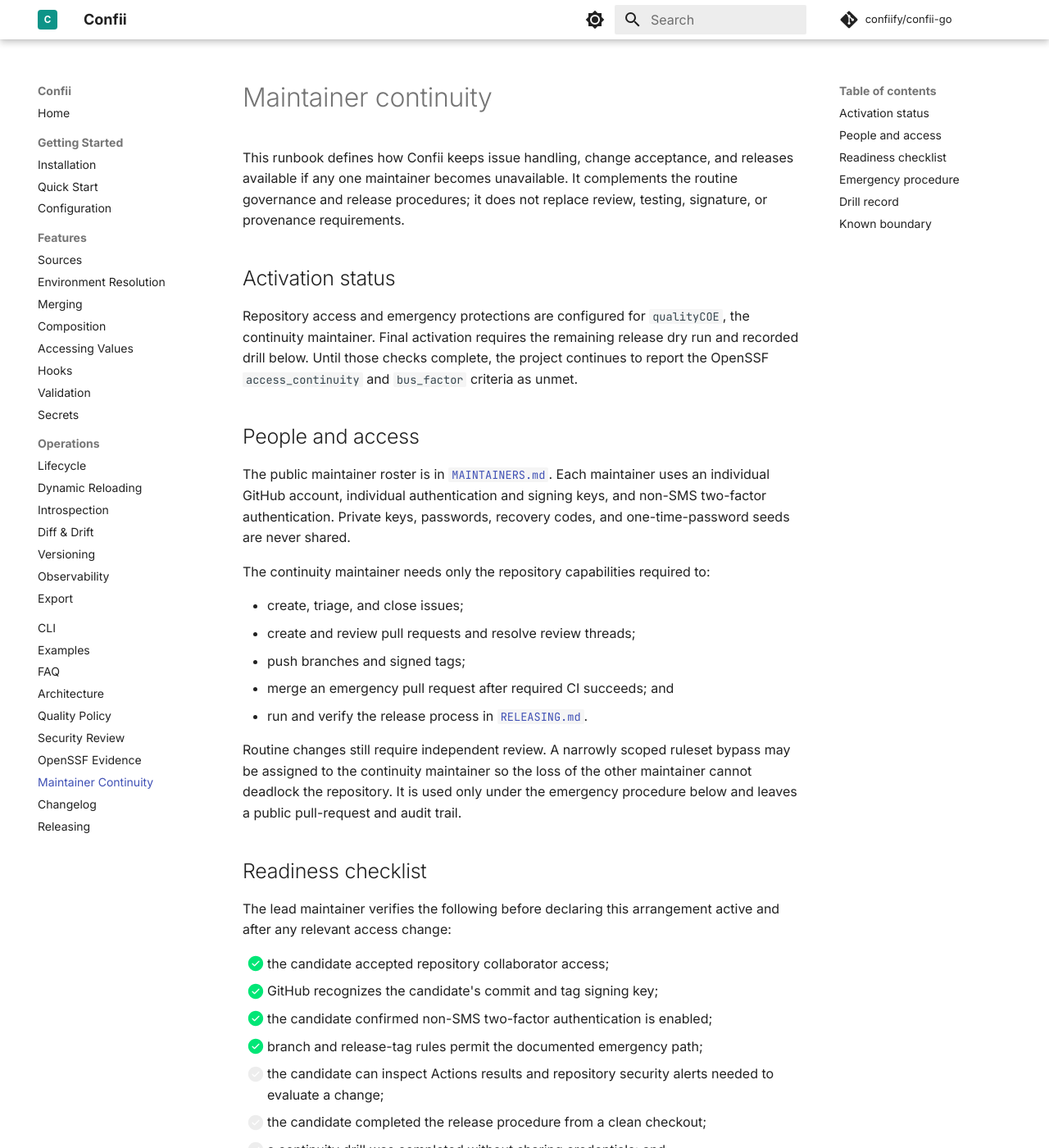
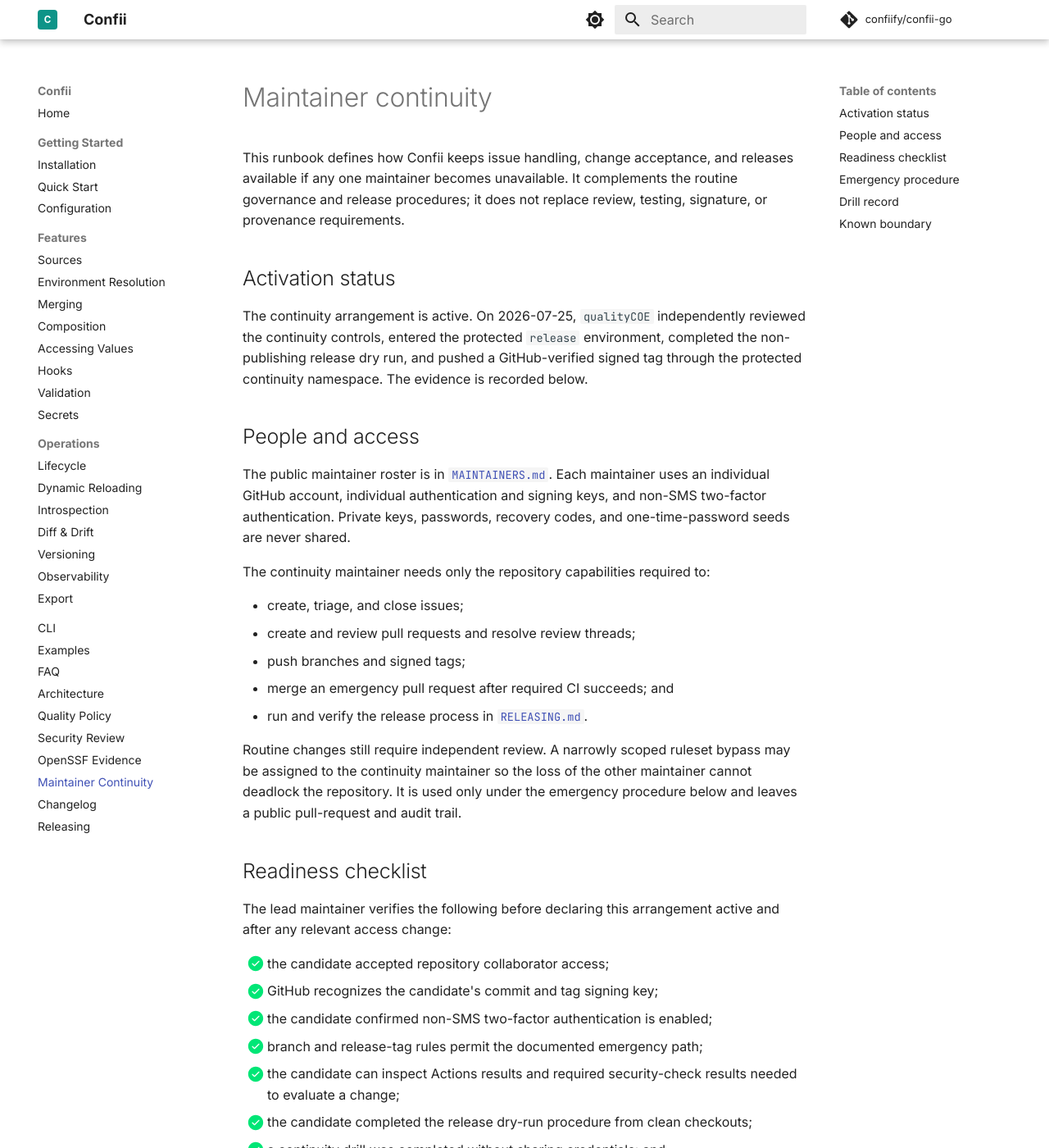
Before and after one commit to confiify/confii-go, an MkDocs documentation site: the page built from docs/CONTINUITY.md, in a window 1280 px wide and 1400 px high. Shown: the whole window at 82% size. Built offline with MkDocs 1.6.1 and Material for MkDocs 9.7.7, drawn with Linux system fonts in a browser that asks for light colours; comment, search, counter and statistics services are not loaded; some of the changed text lies outside the part shown.

Commit message:
docs: record verified maintainer continuity drill (#64)
## Summary

- activate the documented maintainer-continuity arrangement after the
completed drill
- record `qualityCOE`'s independently reviewed controls, successful
protected release dry run, and verified signed protected tag
- propose `access_continuity` and `bus_factor` as Met in the
machine-readable OpenSSF evidence
- keep the unrelated `contributors_unassociated`, `two_person_review`,
and `secure_2FA` claims explicitly unclaimed

## Verified evidence

- controls reviewed by `qualityCOE`: #63
- workflow actor and triggering actor: `qualityCOE`
- successful protected `release` environment deployment and
non-publishing GoReleaser snapshot:
https://github.com/confiify/confii-go/actions/runs/30125736952
- protected annotated tag: `continuity-drill-2026-07-25`
- tag target: `c2cdae4c82dce481655d614c7ddd101638fdfdf6`
- tagger: `QualityCOE <qualitycoe@outlook.com>`
- GitHub tag verification: `verified: true`, `reason: valid`
- public tag object:
https://api.github.com/repos/confiify/confii-go/git/tags/e8d28df8f6b2722f67f52577b2d091d1aa5424c3
- audit narrative: #60

## Validation

- `jq empty .bestpractices.json`
- `git diff --check`
- `make docs-check`

## Scope boundary

This PR establishes maintainer access continuity and a bus factor of at
least two. It does not claim that the repository has yet accumulated the
significant unaffiliated contribution history or 50% independent-review
history required by the remaining Gold criteria. Issue #60 therefore
remains open.

```diff
--- a/docs/CONTINUITY.md
+++ b/docs/CONTINUITY.md
@@ -7,10 +7,10 @@
 
 ## Activation status
 
-Repository access and emergency protections are configured for `qualityCOE`,
-the continuity maintainer. Final activation requires the remaining release dry
-run and recorded drill below. Until those checks complete, the project continues
-to report the OpenSSF `access_continuity` and `bus_factor` criteria as unmet.
+The continuity arrangement is active. On 2026-07-25, `qualityCOE` independently
+reviewed the continuity controls, entered the protected `release` environment,
+completed the non-publishing release dry run, and pushed a GitHub-verified signed
+tag through the protected continuity namespace. The evidence is recorded below.
 
 ## People and access
 
@@ -42,11 +42,12 @@
 - [x] GitHub recognizes the candidate's commit and tag signing key;
 - [x] the candidate confirmed non-SMS two-factor authentication is enabled;
 - [x] branch and release-tag rules permit the documented emergency path;
-- [ ] the candidate can inspect Actions results and repository security alerts
-      needed to evaluate a change;
-- [ ] the candidate completed the release procedure from a clean checkout;
-- [ ] a continuity drill was completed without sharing credentials; and
-- [ ] the drill result and evidence links were reviewed publicly.
+- [x] the candidate can inspect Actions results and required security-check
+      results needed to evaluate a change;
+- [x] the candidate completed the release dry-run procedure from clean
+      checkouts;
+- [x] a continuity drill was completed without sharing credentials; and
+- [x] the drill result and evidence links were reviewed publicly.
 
 ## Emergency procedure
 
@@ -88,7 +89,13 @@
 
 | Date | Maintainer | Result | Public evidence |
 | --- | --- | --- | --- |
-| Pending | `qualityCOE` | Not run | [Tracking issue #60](https://github.com/confiify/confii-go/issues/60) |
+| 2026-07-25 | `qualityCOE` | Passed | [Reviewed controls in PR #63](https://github.com/confiify/confii-go/pull/63), [successful release dry run](https://github.com/confiify/confii-go/actions/runs/30125736952), [verified signed tag object](https://api.github.com/repos/confiify/confii-go/git/tags/e8d28df8f6b2722f67f52577b2d091d1aa5424c3), and [audit narrative in issue #60](https://github.com/confiify/confii-go/issues/60) |
+
+The drill demonstrated that the independently controlled continuity maintainer
+can review a proposed change, pass the protected release environment, run module
+and race tests, build and checksum a GoReleaser snapshot without publishing,
+and create a verified signed annotated tag despite protected tag creation. The
+tag targets the same verified merge commit exercised by the workflow.
 
 The readiness checklist and drill are repeated at least annually, after a
 maintainer or protection change, and before claiming continuity evidence that
```
Also changed, not shown: docs/OPENSSF_BEST_PRACTICES.md (+12 -7 lines), .bestpractices.json.
